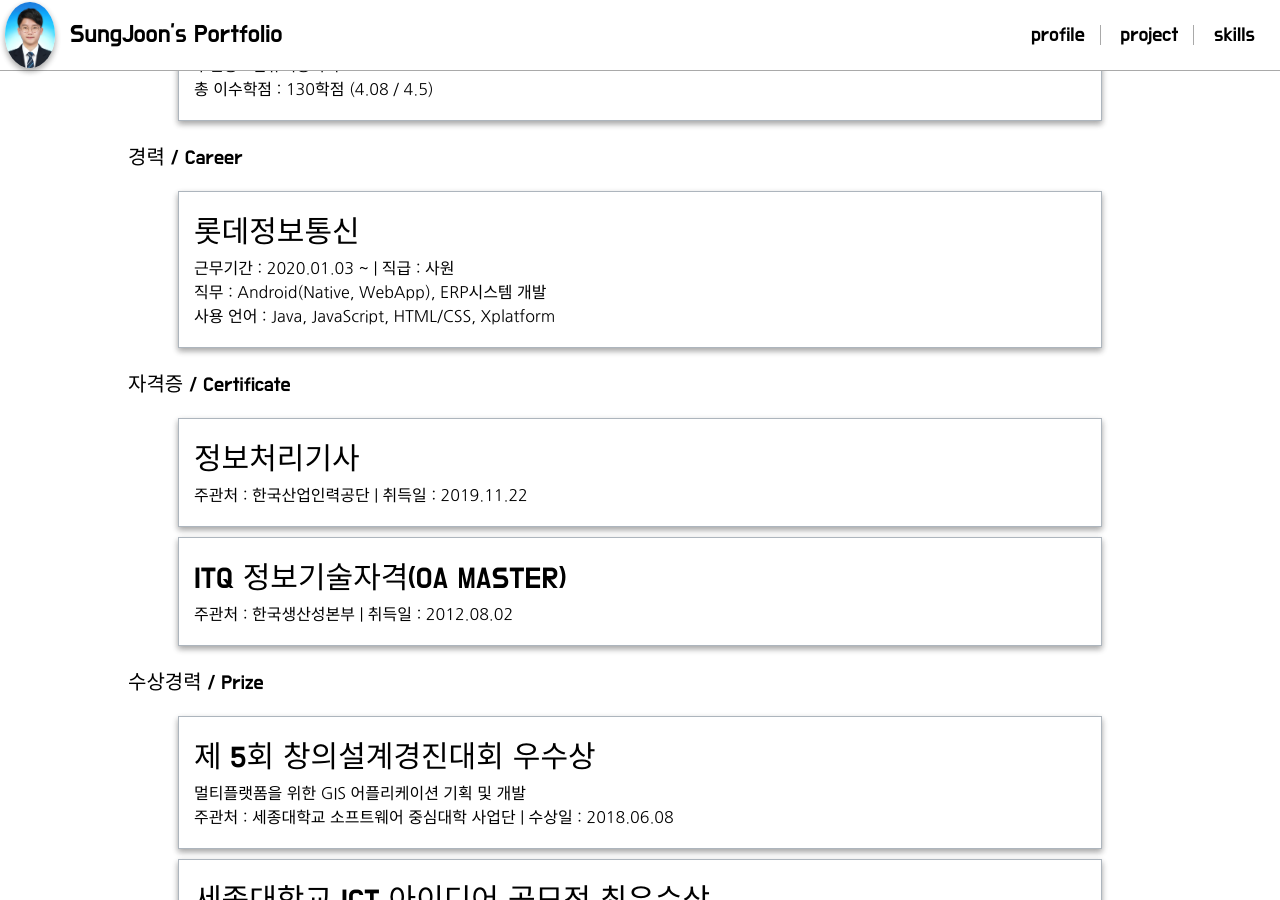
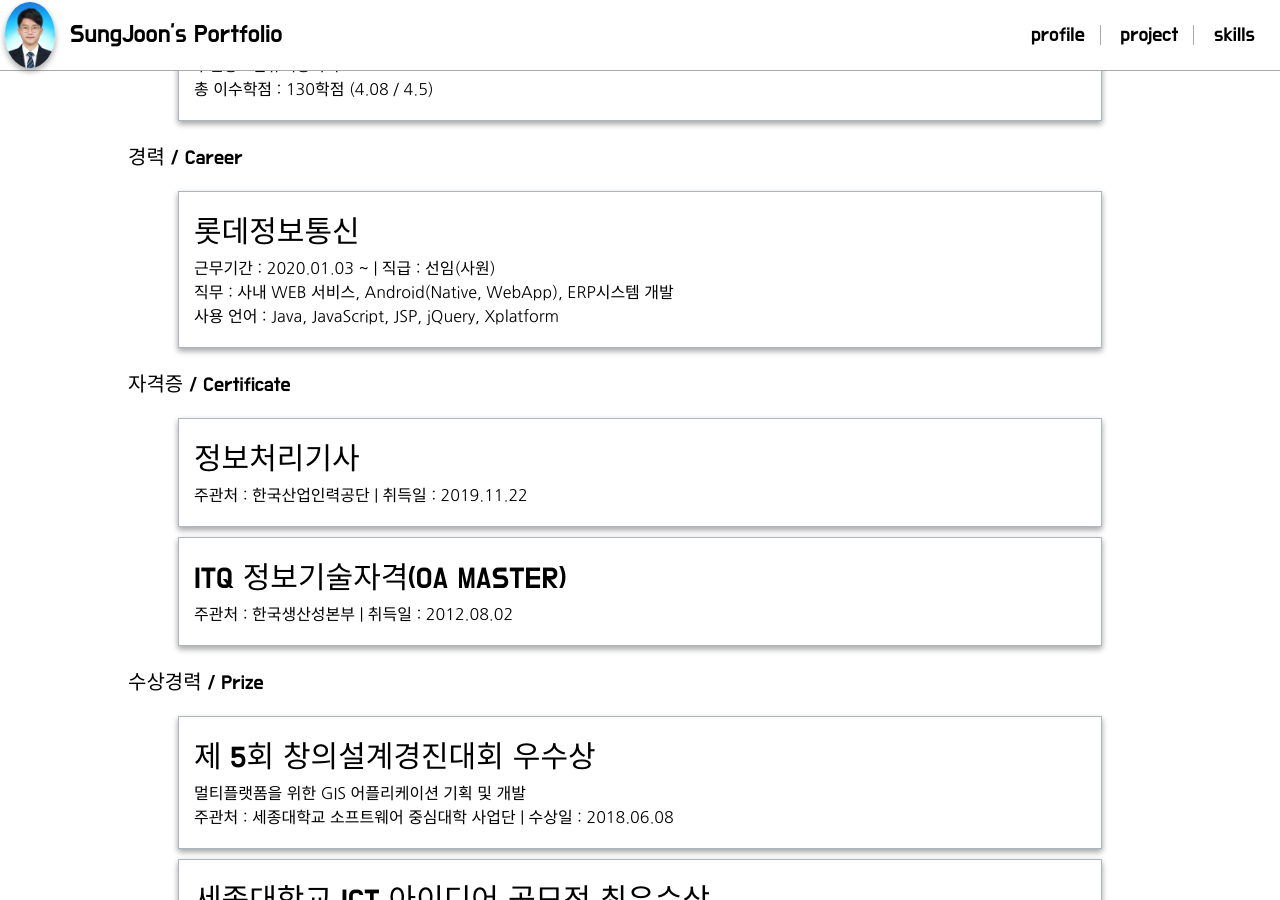
Before and after one commit to seosungjoon/seosungjoon.github.io, a Jekyll site: the page built from category/profile.html, in a window 1280 px wide and 900 px high, scrolled down 418 px. Built offline with Jekyll 4.4.1, drawn with Linux system fonts in a browser that asks for light colours; nearby versions of some CDN libraries.

Commit message:
[수정]
-카카오톡 썸네일 오류 수정
-경력 내용 수정

```diff
--- a/_data/profile.yml
+++ b/_data/profile.yml
@@ -18,9 +18,9 @@ career:
     place : 서울
     work_start : 2020.01.03
     work_end :
-    rank : 사원
-    job : Android(Native, WebApp), ERP시스템 개발
-    skill : Java, JavaScript, HTML/CSS, Xplatform
+    rank : 선임(사원)
+    job : 사내 WEB 서비스, Android(Native, WebApp), ERP시스템 개발
+    skill : Java, JavaScript, JSP, jQuery, Xplatform
 
 certificate:
   - name: 정보처리기사
--- a/_includes/head.html
+++ b/_includes/head.html
@@ -7,7 +7,8 @@
   <link type="text/css" rel="stylesheet" href="/assets/css/{{page.layout}}.css" />
   <link rel="shortcut icon" type="image/x-icon" href="/assets/favicon.ico" />
 
+  <meta property="og:type" content="website"/>
   <meta property="og:url" content="https://ehaken95.github.io/"/>
   <meta property="og:description" content="My dev-footprints"/>
-  <meta property="og:image" href="https://ehaken95.github.io/assets/img/thumbnail.jpg"/>
+  <meta property="og:image" content="https://ehaken95.github.io/assets/img/thumbnail.jpg"/>
 </head>
```
Also changed, not shown: 14 other files.
